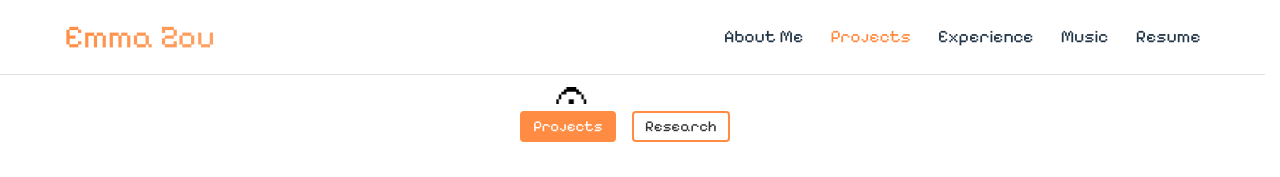
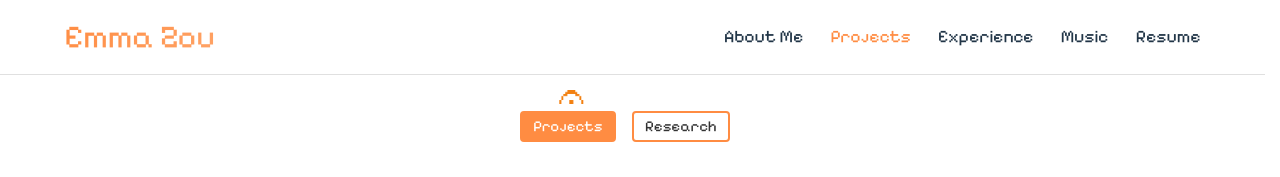
Before and after one commit to EmmaZou24/emmazou24.github.io, a React (Vite) app: page /projects in a window 1280 px wide. Shown: the top 177 px of the page. Built offline with nearby package versions, Linux system fonts and the light colour scheme; a web font is replaced by a local one.

Commit message:
feat: fermata formatting

```diff
--- a/src/pages/Page.css
+++ b/src/pages/Page.css
@@ -185,15 +185,16 @@
 }
 
 .projects-tab-fermata {
-  width: 30px;
+  width: 24px;
   height: auto;
   object-fit: contain;
   position: absolute;
-  top: -20px;
+  top: -17px;
   left: 0;
   transition: transform 0.3s ease;
   pointer-events: none;
   z-index: 6;
+  filter: brightness(0) saturate(100%) invert(58%) sepia(95%) saturate(2000%) hue-rotate(-9deg) brightness(0.95);
 }
 
 .projects-content {
--- a/src/pages/Projects.jsx
+++ b/src/pages/Projects.jsx
@@ -159,7 +159,7 @@ function Projects() {
       if (activeTab === 'projects' && projectsButtonRef.current) {
         const buttonRect = projectsButtonRef.current.getBoundingClientRect();
         const containerRect = projectsButtonRef.current.parentElement.getBoundingClientRect();
-        const position = buttonRect.left - containerRect.left + (buttonRect.width / 2) - 15; // 15px is half of fermata width
+        const position = buttonRect.left - containerRect.left + (buttonRect.width / 2) - 12; // 12px is half of fermata width
         setFermataPosition(position);
       } else if (activeTab === 'research' && researchButtonRef.current) {
         const buttonRect = researchButtonRef.current.getBoundingClientRect();
```
